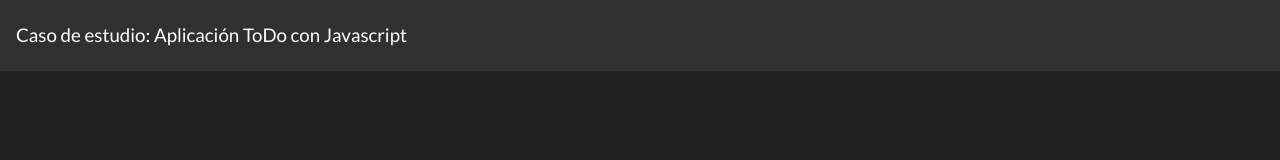
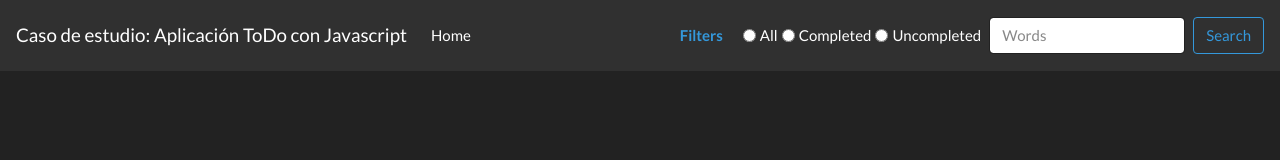
Before and after one commit to AnaGloria1/Caso-de-estudio-Aplicaci-n-ToDo-con-Javascript, a plain HTML site: page index.html in a window 1280 px wide. Drawn offline with nearby package versions, Linux system fonts and the light colour scheme.

Commit message:
Update index.html

```diff
--- a/index.html
+++ b/index.html
@@ -30,3 +30,34 @@
     >
       <span class="navbar-toggler-icon"></span>
     </button>
+
+    <div class="collapse navbar-collapse" id="navbarSupportedContent">
+      <ul class="navbar-nav mr-auto">
+        <li class="nav-item active">
+          <a class="nav-link" href="#">
+            Home <span class="sr-only">(current)</span>
+          </a>
+        </li>
+      </ul>
+      <form class="form-inline my-2 my-lg-0" id="filters">
+        <label class="font-weight-bold text-info mr-3">Filters</label>
+        <input type="radio" name="type" value="all" class="mx-1">
+        <label for="male" class="mb-0">All</label>
+        <input type="radio" name="type" value="completed" class="mx-1">
+        <label for="female" class="mb-0">Completed</label>
+        <input type="radio" name="type" value="uncompleted" class="mx-1">
+        <label for="other" class="mr-2 mb-0">Uncompleted</label>
+
+        <input
+          class="form-control mr-sm-2"
+          type="search"
+          name="words"
+          placeholder="Words"
+          aria-label="Search"
+        >
+        <button class="btn btn-outline-info my-2 my-sm-0" type="submit" id="search">
+          Search
+        </button>
+      </form>
+    </div>
+  </nav>
```
